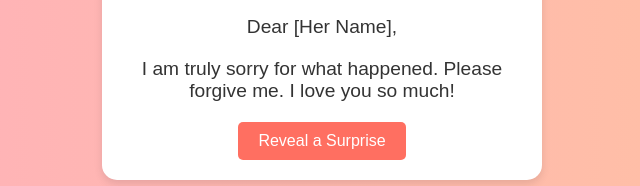
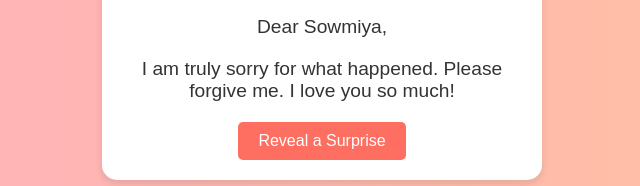
Before and after one commit to SelvaKrishnan2004/webpage, a plain HTML site: page apology.html in a window 1280 px wide. Shown: the part 365-551 px from the top of the page, 318-958 px from the left. Drawn offline with Linux system fonts and the light colour scheme.

Commit message:
Update apology.html

```diff
--- a/apology.html
+++ b/apology.html
@@ -9,7 +9,7 @@
 <body>
     <div class="container">
         <h1>I'm Sorry</h1>
-        <p>Dear [Her Name],</p>
+        <p>Dear Sowmiya,</p>
         <p>I am truly sorry for what happened. Please forgive me. I love you so much!</p>
         <button id="revealLove">Reveal a Surprise</button>
         <div class="heart" id="heart">
```
